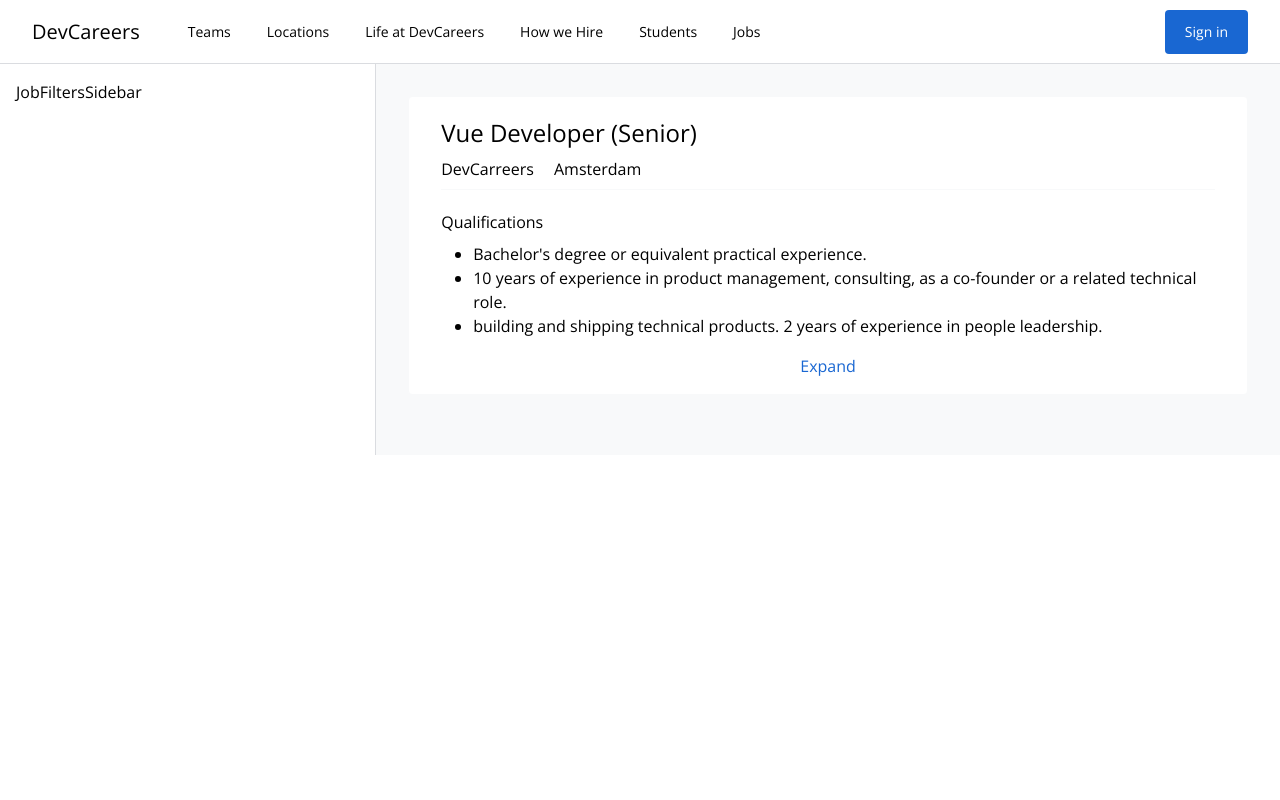
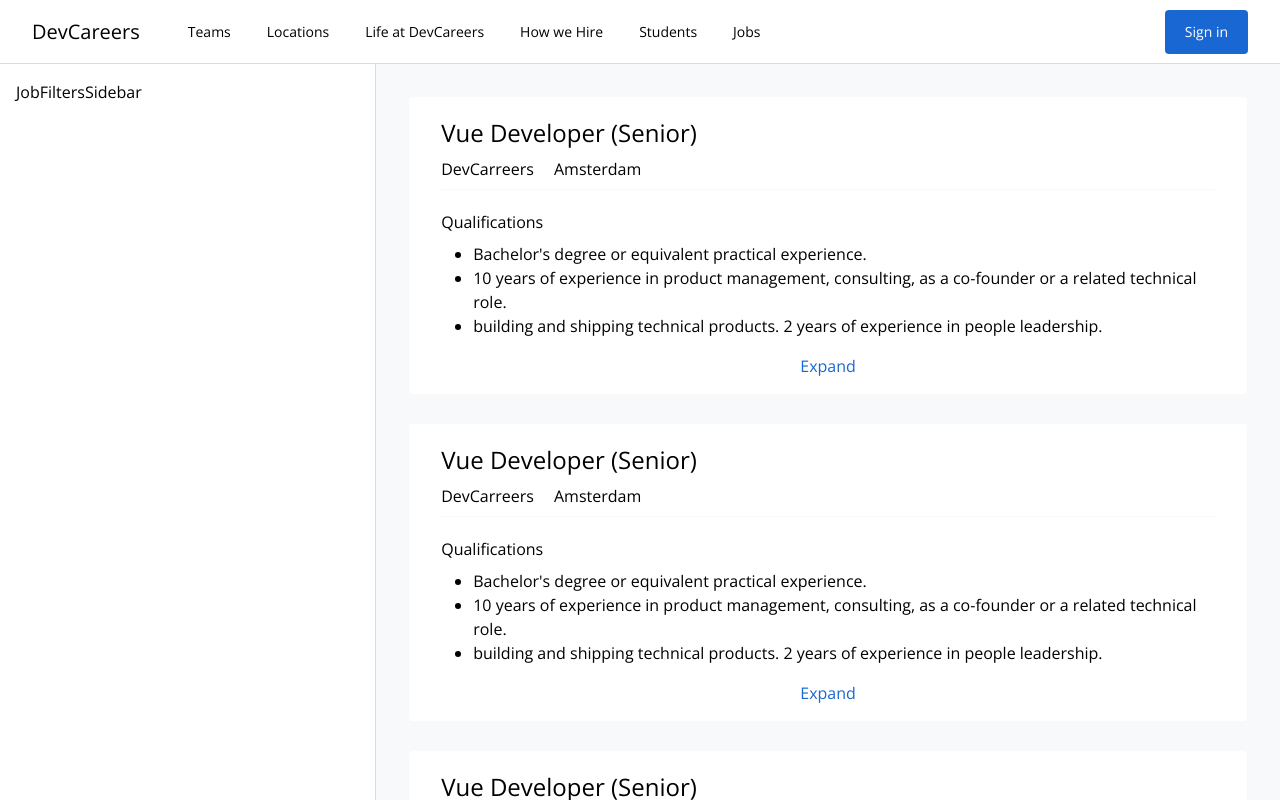
Before and after one commit to brwmaster/job-search, a Vue app: page /jobs/results in a window 1280 px wide. Shown: the top 800 px of the page. Built offline with nearby package versions, Linux system fonts and the light colour scheme.

Commit message:
Added few more hardcoded job-listings

```diff
--- a/src/components/JobResults/JobListings.vue
+++ b/src/components/JobResults/JobListings.vue
@@ -1,6 +1,8 @@
 <template>
   <main class="flex-auto bg-brand-gray-2 p-8">
     <ol>
+      <job-listing />
+      <job-listing />
       <job-listing />
     </ol>
   </main>
```
